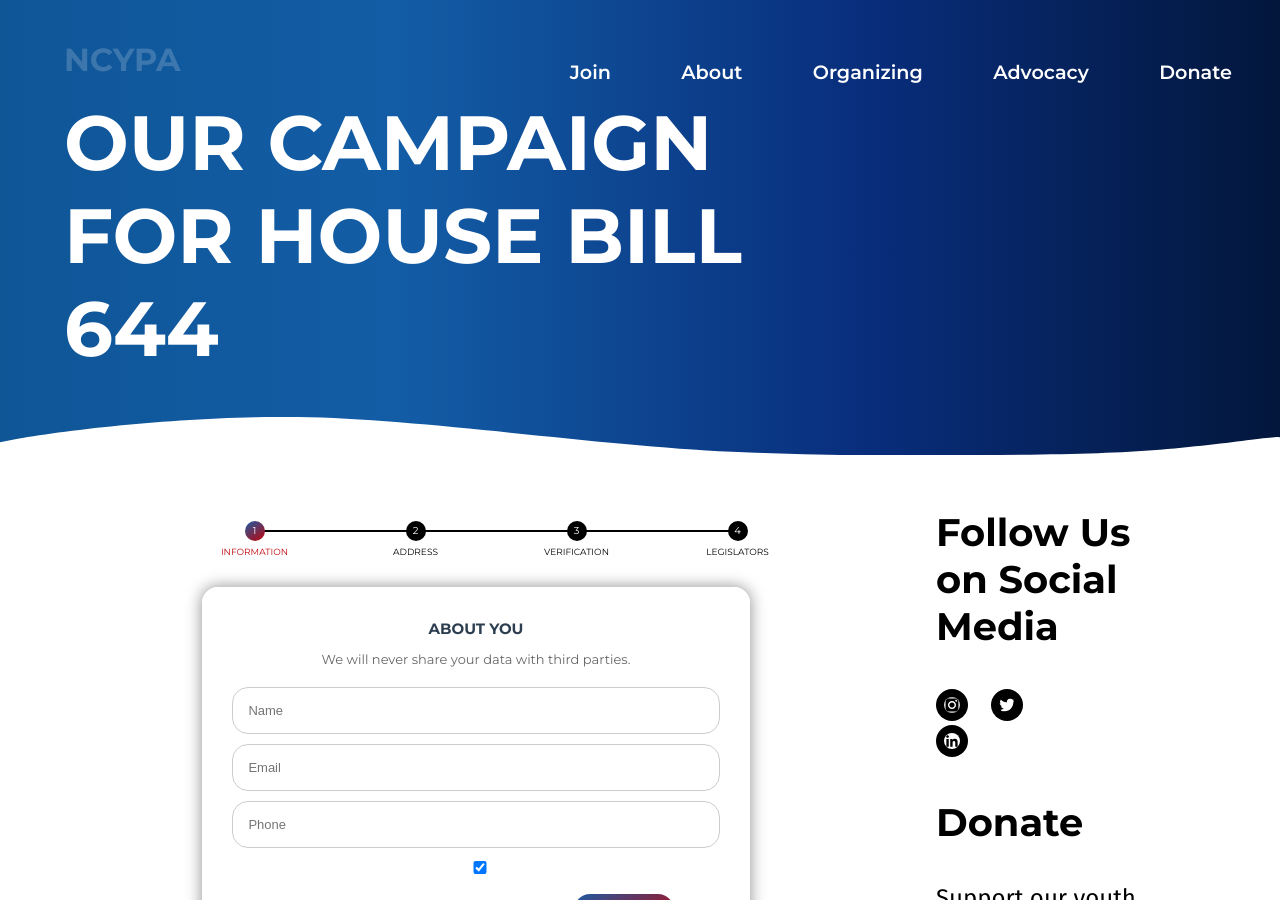
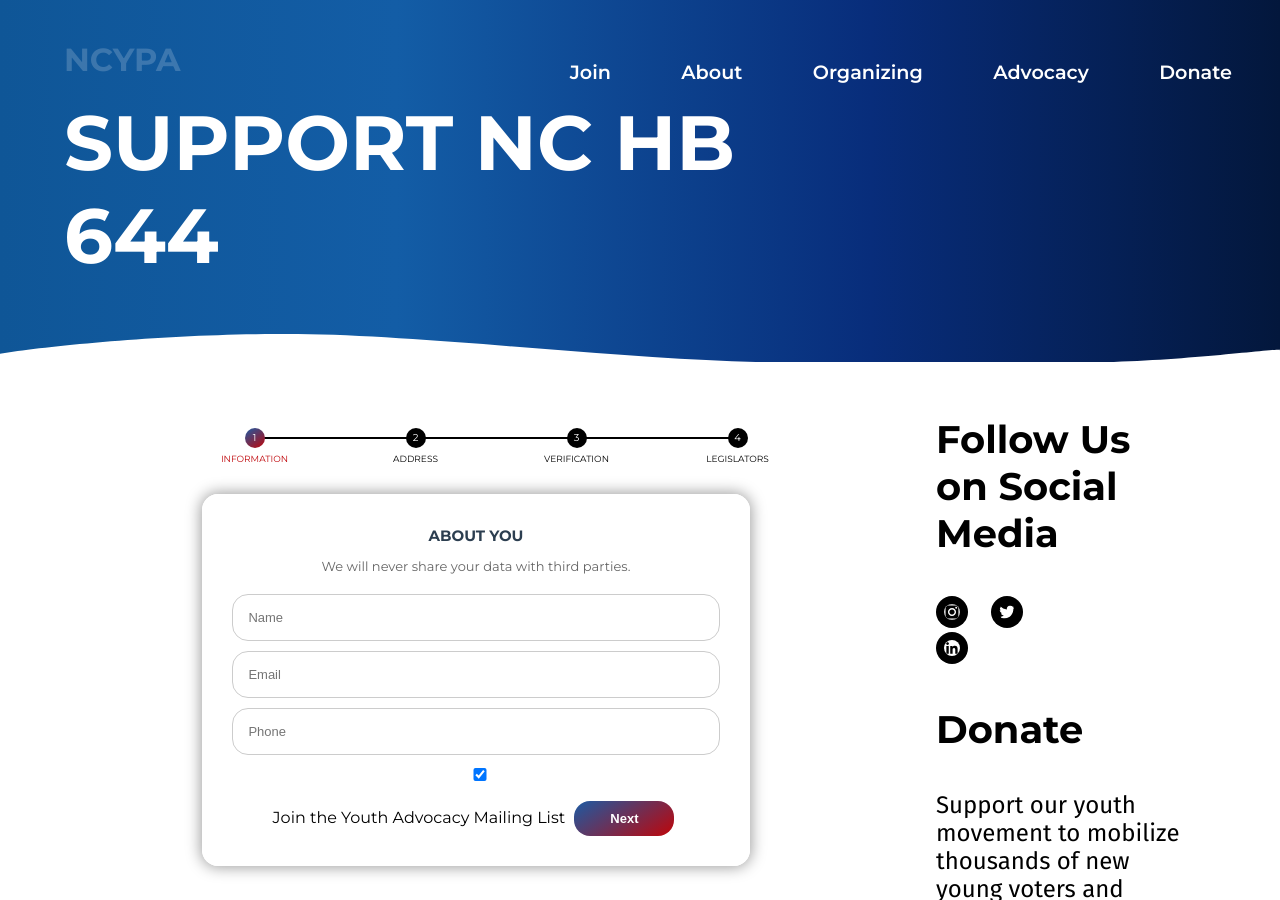
Before and after one commit to JacksonMeade/ncypa, a Jekyll site: the page built from social-media-bill-landing.html, in a window 1280 px wide and 900 px high. Built offline with Jekyll 4.4.1, drawn with Linux system fonts in a browser that asks for light colours; nearby versions of some CDN libraries; a script that is not in the unit is left out; some of the changed lines change nothing that is shown.

Commit message:
16000 times ;)

```diff
--- a/assets/js/addons/social-media-bill.js
+++ b/assets/js/addons/social-media-bill.js
@@ -26,17 +26,18 @@
             isJoiningMailList: isJoiningMailList
         }
 
-        fetch(APP_URL, {
-            method: 'POST',
-            headers: {
-                'Content-Type': 'application/json'
-            },
-            body: JSON.stringify(formData)
-        }).then(response => {
-            console.log(response);
-        }).catch(error => {
-            console.log(error);
-        });
+        (async (a_formData) => {
+            try {
+                const response = await fetch(APP_URL, {
+                    method: 'POST',
+                    data: a_formData
+                });
+                const data = await response.json();
+                console.log(data);
+            } catch (error) {
+                console.log(error);
+            }
+        })(formData);
 
         getRepresentatives(address);
     }
--- a/social-media-bill-landing.html
+++ b/social-media-bill-landing.html
@@ -1,6 +1,6 @@
 ---
 layout: post
-title: "Our Campaign for House Bill 644"
+title: "Support NC HB 644"
 css-addons:
   - social-media-bill.css
 js-addons:
```
